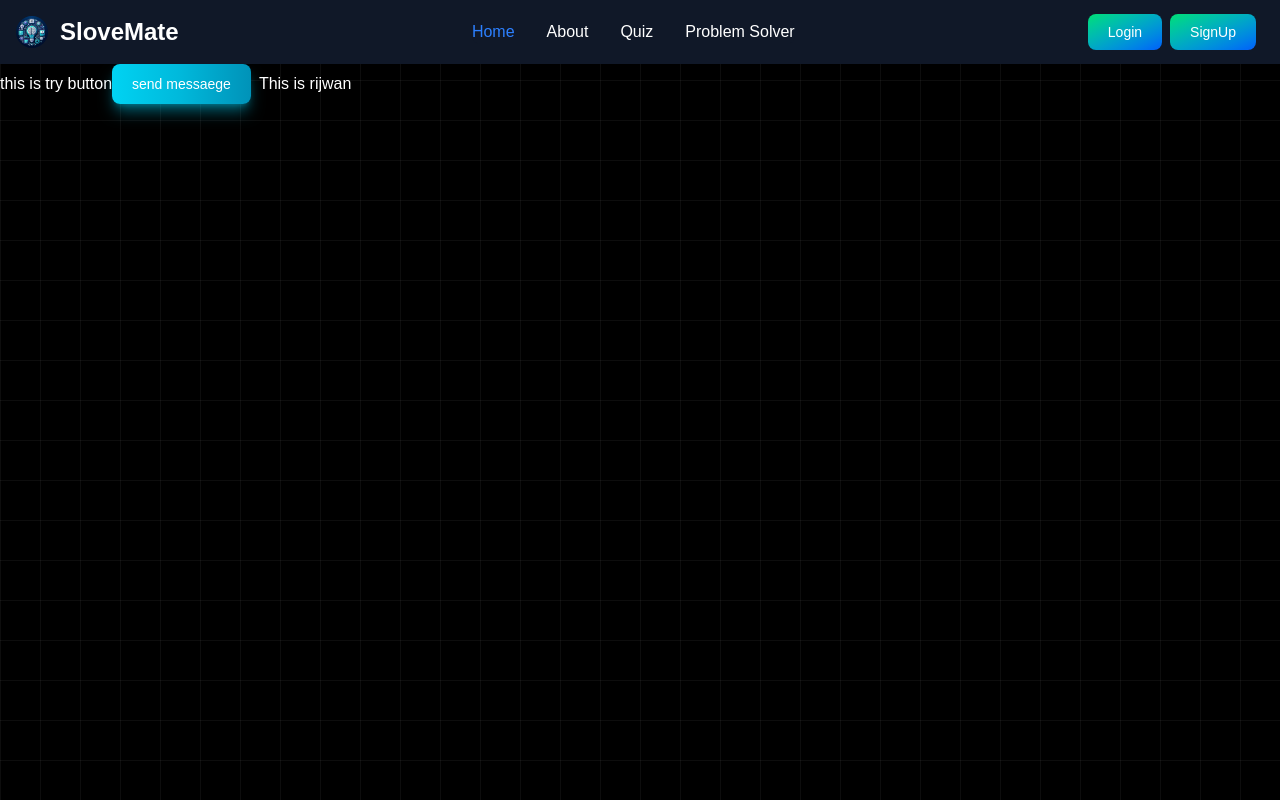
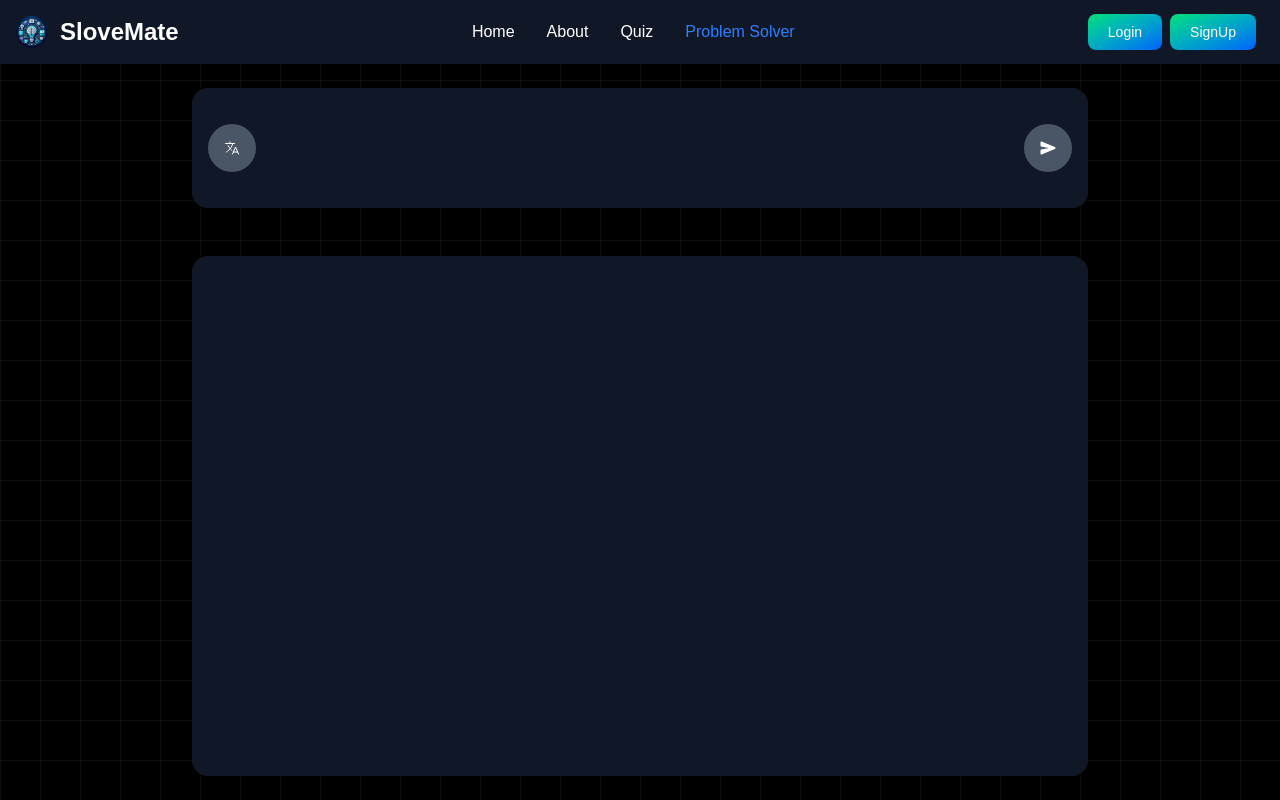
Before and after one commit to skrijwan100/SloveMate, a React (Vite) app in the folder client/: page /problemsolving in a window 1280 px wide. Built offline with nearby package versions, Linux system fonts and the light colour scheme.

Commit message:
add chat box

```diff
--- a/client/src/App.css
+++ b/client/src/App.css
@@ -10,7 +10,7 @@ body{
   font-family: 'Poppins', sans-serif;
 }
 .bor {
-  border: 1px solid #000;
+  border: 1px solid #fff;
 }
 
 .centerItem {
@@ -123,3 +123,7 @@ body{
   box-shadow: 0 4px 10px rgba(0, 136, 204, 0.3);
   transform: scale(1.05);
 }
+
+[aria-current="page"]{
+  color: oklch(0.623 0.214 259.815)
+}
--- /dev/null
+++ b/client/src/component/ChatContainer.jsx
@@ -0,0 +1,38 @@
+import React, { useState } from 'react'
+import { IoLanguageOutline, IoSend } from "react-icons/io5";
+
+const ChatContainer = () => {
+    const [valueText, setValueText] = useState('')
+    const [showLan, setShowLan] = useState(false)
+    const [checkLan, setCheckLan] = useState("")
+    const showValue = () => {
+        console.log(valueText)
+    }
+    return (
+        <div className='flex flex-wrap w-full h-full relative'>
+            <div className="inputBox px-4 flex items-center justify-center fixed left-1/2 transform -translate-x-1/2 w-[70%] h-[15%] my-auto top-22 rounded-2xl bg-gray-900">
+                <div onClick={()=>setShowLan((v) => !v)} className='h-[3rem] w-[3rem] rounded-full bg-gray-600 flex items-center justify-center'>
+                    <IoLanguageOutline />
+                </div>
+                <div className='flex-1 mx-6 my-6'>
+                    <textarea value={valueText} onChange={(e)=>setValueText(e.target.value)} name="" className='w-full h-full resize-none outline-none'></textarea>
+                </div>
+                <button onClick={showValue} className='h-[3rem] w-[3rem] rounded-full bg-gray-600 flex items-center justify-center'>
+                    <IoSend />
+                </button>
+            </div>
+
+            {showLan && <div className="lan flex flex-col gap-2 fixed top-22 left-24">
+                <button onClick={()=>setCheckLan("english")} className='px-4 py-2 bg-gray-600 text-black rounded-3xl cursor-pointer hover:bg-gray-400'>English</button>
+                <button onClick={()=>setCheckLan("hindi")} className='px-4 py-2 bg-gray-600 text-black rounded-3xl cursor-pointer hover:bg-gray-400 '>Hindi</button>
+                <button onClick={()=>setCheckLan("bhojpuri")} className='px-4 py-2 bg-gray-600 text-black rounded-3xl cursor-pointer hover:bg-gray-400'>Bhojpuri</button>
+            </div>}
+
+            <div className="inputBox px-4 flex items-center justify-center fixed left-1/2 transform -translate-x-1/2 w-[70%] h-[65%] my-auto bottom-6 rounded-2xl bg-gray-900">
+
+            </div>
+        </div>
+    )
+}
+
+export default ChatContainer
--- a/client/src/component/Navbar.jsx
+++ b/client/src/component/Navbar.jsx
@@ -1,6 +1,6 @@
 import React, { useState, useEffect } from 'react'
 import logo from '../assets/logo.jpeg'
-import { Link } from 'react-router-dom'
+import { Link, NavLink } from 'react-router-dom'
 
 const Navbar = () => {
     const [mediaNav, setMediaNav] = useState(false)
@@ -38,16 +38,16 @@ const Navbar = () => {
                     <div className={`items-center justify-between ${mediaNav ? `` : `hidden`} w-full md:flex md:w-auto md:order-1`} id="navbar-user">
                         <ul className="flex flex-col font-medium p-4 md:p-0 mt-4 border rounded-lg md:space-x-8 rtl:space-x-reverse md:flex-row md:mt-0 md:border-0 bg-gray-800 md:bg-gray-900 border-gray-700">
                             <li>
-                                <Link to="/" className="block py-2 px-3 text-white rounded-sm md:bg-transparent md:p-0 md:text-blue-500" aria-current="page">Home</Link>
+                                <NavLink to="/" className="block py-2 px-3 text-white rounded-sm md:bg-transparent md:p-0" >Home</NavLink>
                             </li>
                             <li>
-                                <Link to="/about" className="block py-2 px-3 rounded-sm md:p-0 text-white md:hover:text-blue-500 hover:bg-gray-700 :hover:text-white md:hover:bg-transparent border-gray-700">About</Link>
+                                <NavLink to="/about" className="block py-2 px-3 rounded-sm md:p-0 text-white md:hover:text-blue-500 hover:bg-gray-700 :hover:text-white md:hover:bg-transparent border-gray-700">About</NavLink>
                             </li>
                             <li>
-                                <Link to="/quiz" className="block py-2 px-3 rounded-sm md:p-0 text-white md:hover:text-blue-500 hover:bg-gray-700 :hover:text-white md:hover:bg-transparent border-gray-700">Quiz</Link>
+                                <NavLink to="/quiz" className="block py-2 px-3 rounded-sm md:p-0 text-white md:hover:text-blue-500 hover:bg-gray-700 :hover:text-white md:hover:bg-transparent border-gray-700">Quiz</NavLink>
                             </li>
                             <li>
-                                <Link to="/problemsolving" className="block py-2 px-3 rounded-sm md:p-0 text-white md:hover:text-blue-500 hover:bg-gray-700 :hover:text-white md:hover:bg-transparent border-gray-700">Problem Solver</Link>
+                                <NavLink to="/problemsolving" className="block py-2 px-3 rounded-sm md:p-0 text-white md:hover:text-blue-500 hover:bg-gray-700 :hover:text-white md:hover:bg-transparent border-gray-700">Problem Solver</NavLink>
                             </li>
                         </ul>
                     </div>
--- a/client/src/pages/ProblemSolver.jsx
+++ b/client/src/pages/ProblemSolver.jsx
@@ -1,4 +1,5 @@
 import React from 'react'
+import ChatContainer from '../component/ChatContainer';
 
 const ProblemSolver = () => {
     const handleclickai = async() => {
@@ -15,10 +16,14 @@ const ProblemSolver = () => {
     }
   return (
     <>
-   <button>this is try button</button>
+   {/* <button>this is try button</button>
     <button onClick={handleclickai} type="button" className="text-white bg-gradient-to-r from-cyan-400 via-cyan-500 to-cyan-600 hover:bg-gradient-to-br focus:ring-4 focus:outline-none focus:ring-cyan-300 dark:focus:ring-cyan-800 shadow-lg shadow-cyan-500/50 dark:shadow-lg dark:shadow-cyan-800/80 font-medium rounded-lg text-sm px-5 py-2.5 text-center me-2 mb-2">send messaege</button>
 
-    <button>This is rijwan </button>
+    <button>This is rijwan </button> */}
+    <div className='w-full min-h-[90vh]'>
+      <ChatContainer />
+    </div>
+
     </>
   )
 }
```
